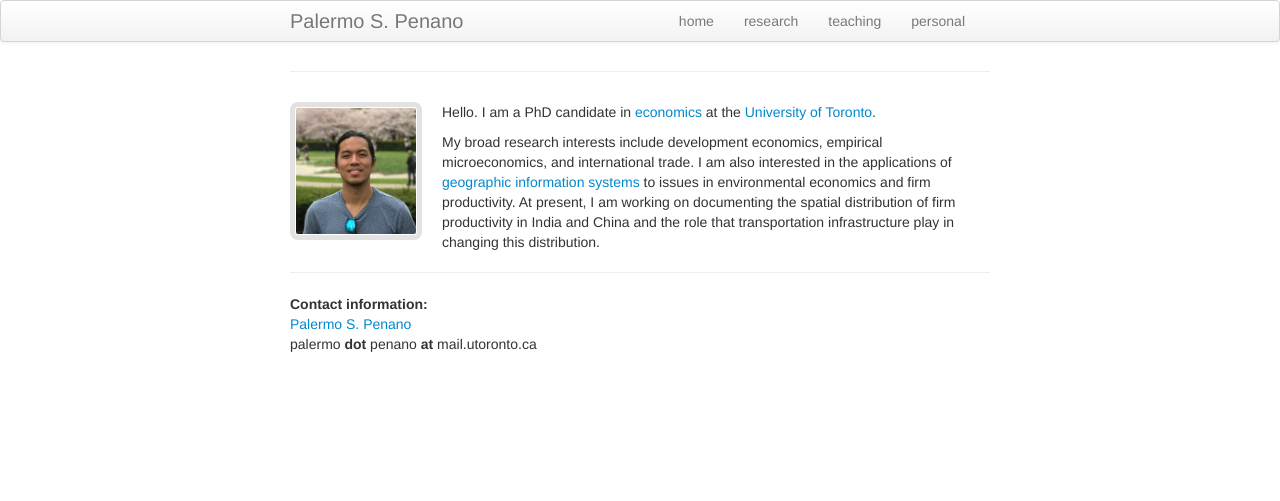
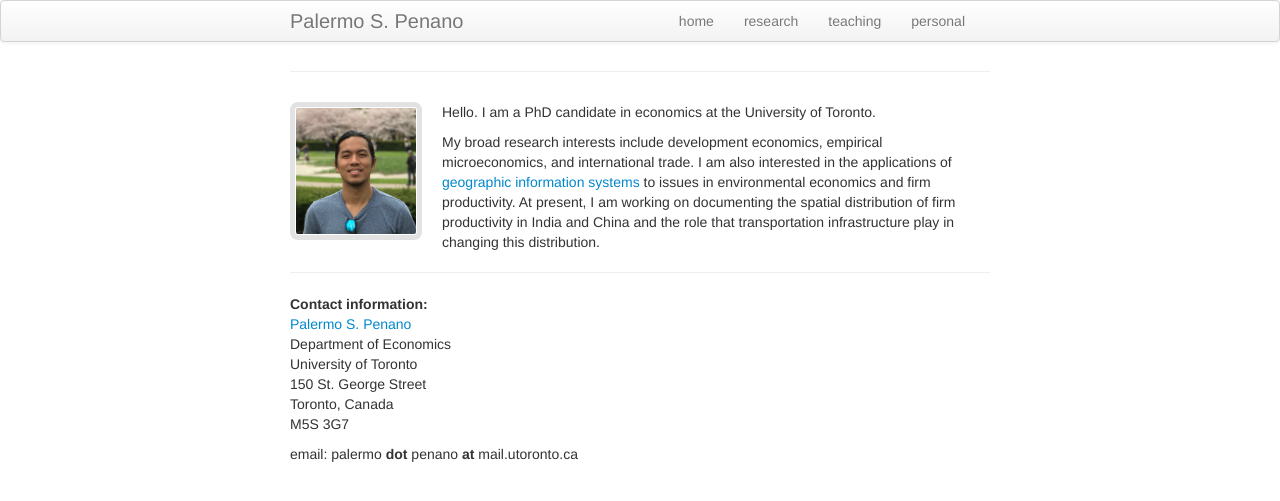
Before and after one commit to palpen/palermopenano, a Jekyll site: the page built from index.md, in a window 1280 px wide. Shown: the top 501 px of the page. Built offline with Jekyll 4.4.1, drawn with Linux system fonts in a browser that asks for light colours.

Commit message:
update contact info

```diff
--- a/index.md
+++ b/index.md
@@ -4,14 +4,20 @@ description: My website
 ---
 
 <img height="120" width="120" style="padding:1px; border: 5px solid #E2E2E2; border-radius:8px; margin-right: 20px" align="left" src="images/profile_pic_cropped.jpeg">
-Hello. I am a PhD candidate in [economics](https://www.economics.utoronto.ca) at the [University of Toronto](http://www.utoronto.ca).
+Hello. I am a PhD candidate in economics at the University of Toronto.
 
 My broad research interests include development economics, empirical microeconomics, and international trade. I am also interested in the applications of [geographic information systems][1] to issues in environmental economics and firm productivity. At present, I am working on documenting the spatial distribution of firm productivity in India and China and the role that transportation infrastructure play in changing this distribution.
 
 ___
 **Contact information:** <br/>
 [Palermo S. Penano](https://www.economics.utoronto.ca/index.php/index/person/gradStudent/1000955) <br/>
-palermo **dot** penano **at** mail.utoronto.ca
+Department of Economics <br/>
+University of Toronto <br/>
+150 St. George Street <br/>
+Toronto, Canada <br/>
+M5S 3G7 <br/>
+
+email: palermo **dot** penano **at** mail.utoronto.ca <br/>
 <!-- Last update: November 2016 -->
 
 [1]: https://en.wikipedia.org/wiki/Geographic_information_system
```
